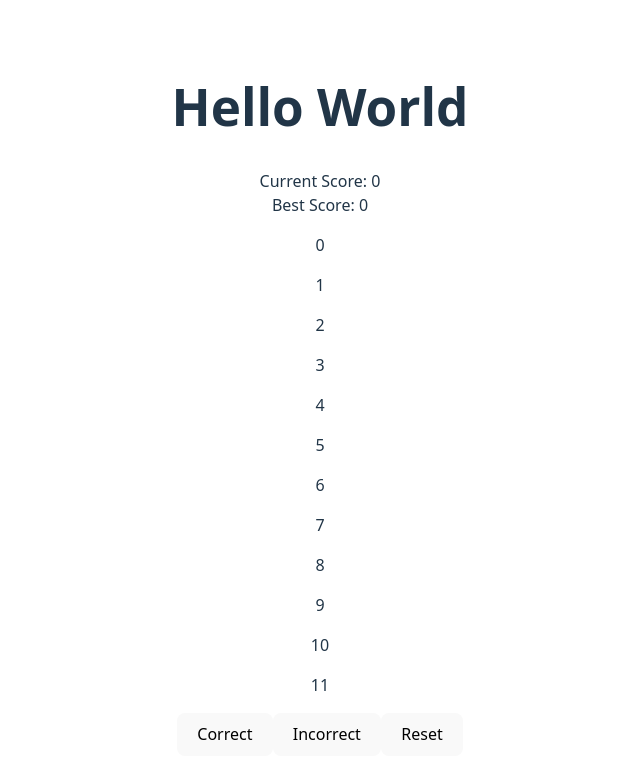
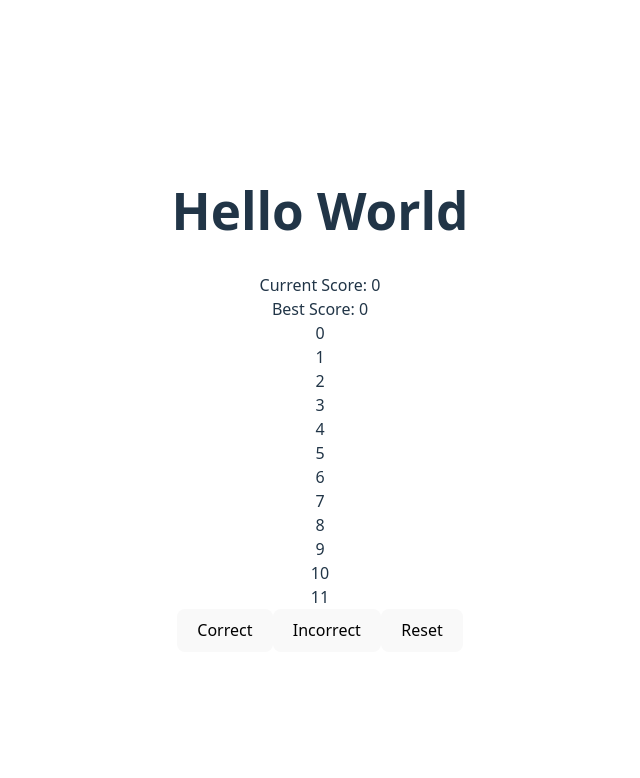
Before and after one commit to samob917/matching-game, a React (Vite) app: page / in a window 1280 px wide. Shown: the top 778 px of the page, without its empty margins (320-960 px from the left). Built offline with nearby package versions, Linux system fonts and the light colour scheme.

Commit message:
Add Card component
Card component works and displays the number.

```diff
--- a/src/components/Card.jsx
+++ b/src/components/Card.jsx
@@ -0,0 +1,8 @@
+
+export default function Card({id}) {
+    return (
+        <div>
+            {id}
+        </div>
+    )
+}
--- a/src/components/Gameboard.jsx
+++ b/src/components/Gameboard.jsx
@@ -1,8 +1,11 @@
+import Card from "./card"
+
+
 export default function Gameboard({cardOrder}) {
 
     return (
         <div>
-            {cardOrder.map(card => <p key={card}>{card}</p>)}
+            {cardOrder.map(id => <Card key={id} id={id}/>)}
         </div>
 
     )
```
